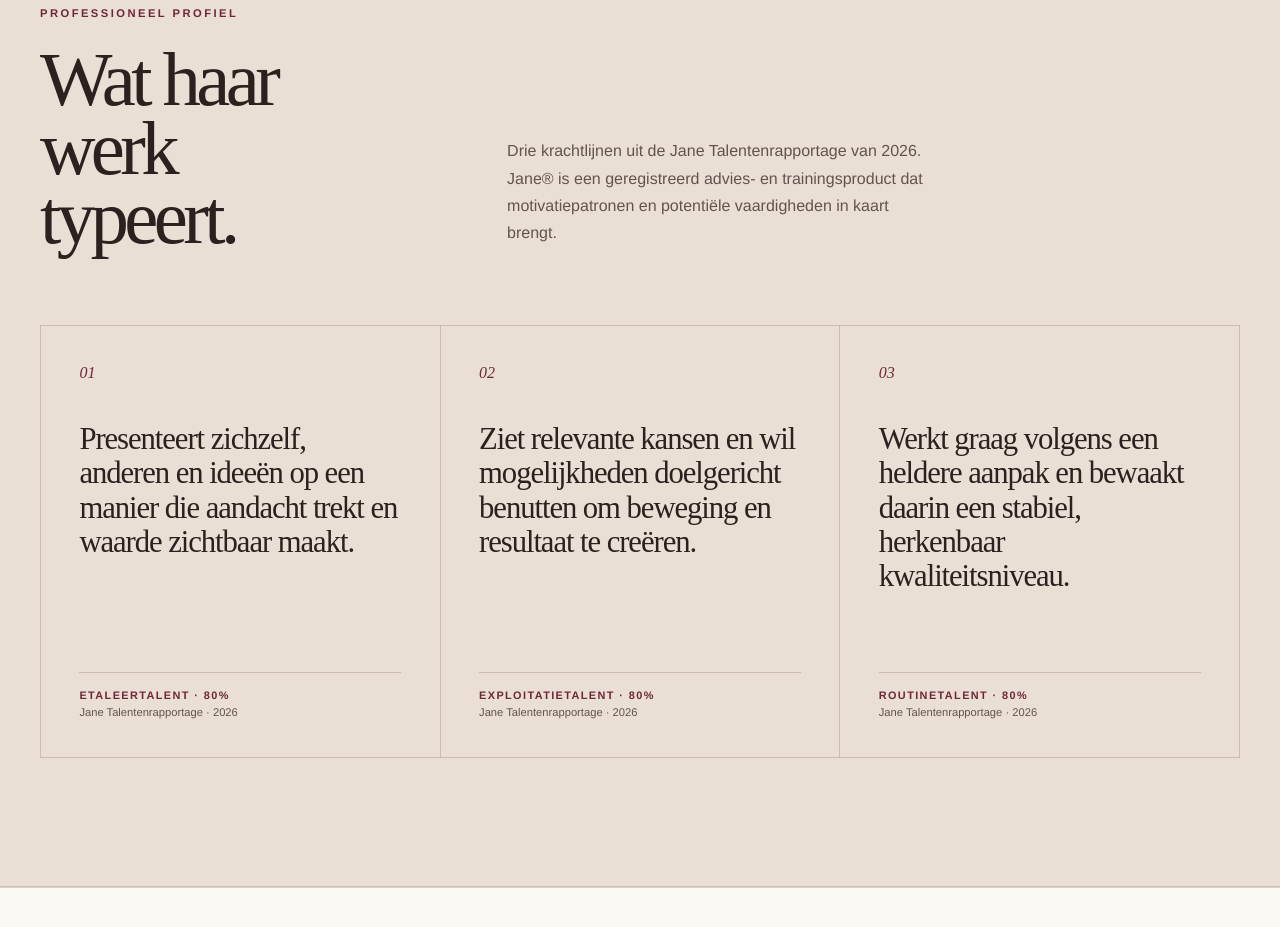
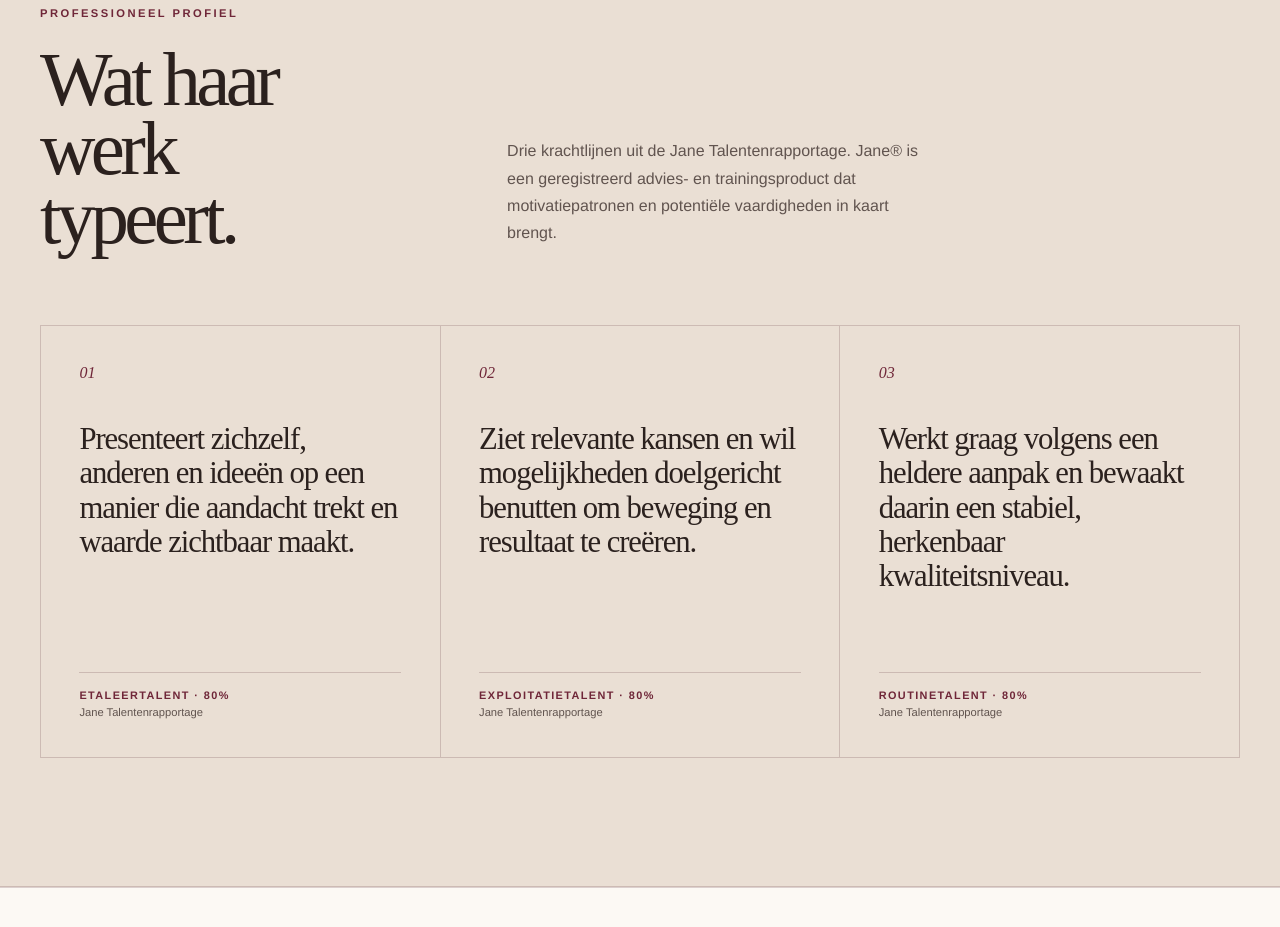
Before and after one commit to AFrederiks2025/ilonafrederiks, a Next.js app: page / in a window 1280 px wide. Shown: the part 7200-8127 px from the top of the page. Built offline with nearby package versions, Linux system fonts and the light colour scheme.

Commit message:
Remove year from talent section

```diff
--- a/app/page.tsx
+++ b/app/page.tsx
@@ -476,7 +476,7 @@ export default function Home() {
             <p className="eyebrow">Professioneel profiel</p>
             <h2 id="quotes-title">Wat haar werk typeert.</h2>
             <p>
-              Drie krachtlijnen uit de Jane Talentenrapportage van 2026. Jane® is een
+              Drie krachtlijnen uit de Jane Talentenrapportage. Jane® is een
               geregistreerd advies- en trainingsproduct dat motivatiepatronen en potentiële
               vaardigheden in kaart brengt.
             </p>
@@ -488,7 +488,7 @@ export default function Home() {
                 <p>{item.quote}</p>
                 <footer>
                   <strong>{item.talent}</strong>
-                  <small>Jane Talentenrapportage · 2026</small>
+                  <small>Jane Talentenrapportage</small>
                 </footer>
               </article>
             ))}
```
Also changed, not shown: 1 other file (tests, documents, lock files or other folders).
